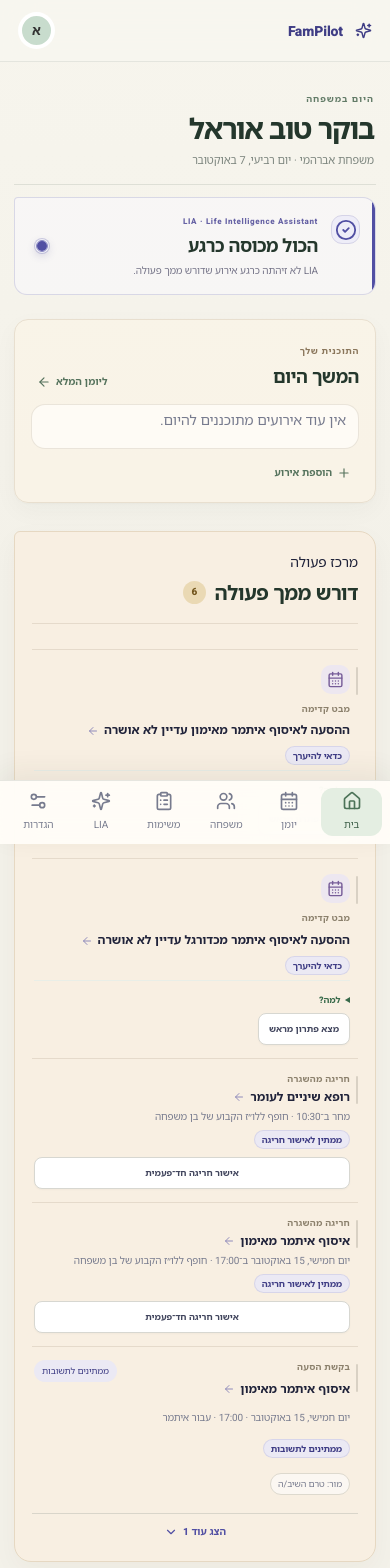
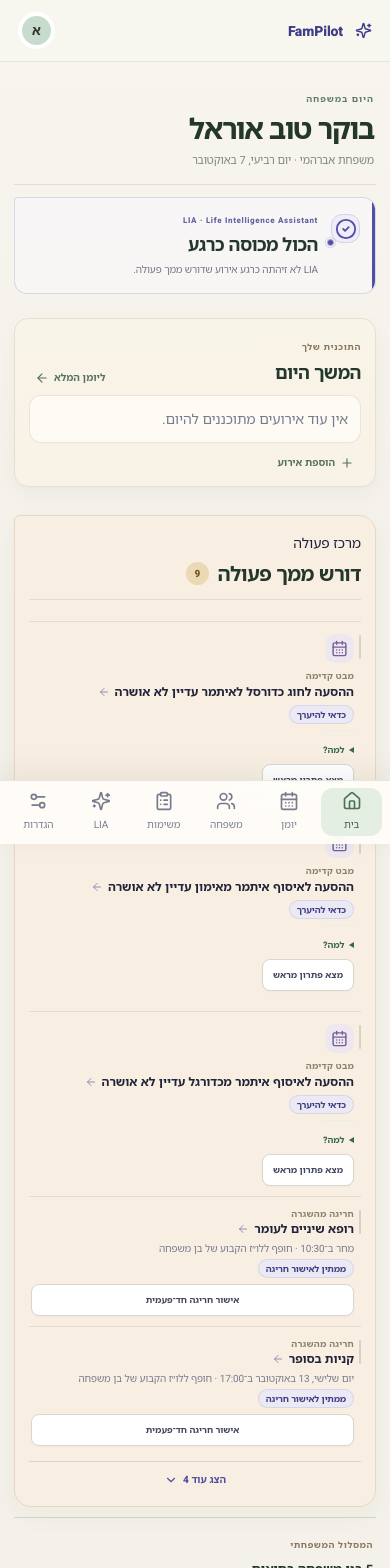
Before and after one commit to noamc24/Family-AutoPilot, a React (Vite) app: page / in a window 390 px wide. Shown: the top 1568 px of the page. Built offline with nearby package versions, Linux system fonts and the light colour scheme.

Commit message:
feat: update event details and improve layout for better family coordination

```diff
--- a/src/data.ts
+++ b/src/data.ts
@@ -171,11 +171,12 @@ export const initialData: AppData = {
   ] }],
   events: [
     { id: 'dentist', familyId: DEFAULT_FAMILY_ID, title: 'רופא שיניים לעומר', date: localDate(1), time: '10:30', endTime: '11:15', icon: '🦷', participantIds: ['noa', 'Mor'], responsibleId: 'Mor', details: 'מור מלווה את עומר לתור', priority: 'high' },
-    { id: 'dance', familyId: DEFAULT_FAMILY_ID, title: 'חוג שחייה לעומר', date: localDate(2), time: '17:00', endTime: '18:00', icon: '🏊', participantIds: ['noa', 'Mor'], responsibleId: 'Mor', details: 'מור מסיעה את עומר לחוג', requiresDriver: true },
-    { id: 'temporary-wednesday-lesson', familyId: DEFAULT_FAMILY_ID, title: 'שיעור זמני', date: nextWednesday(), time: '19:30', endTime: '19:40', icon: '📝', participantIds: ['Orel'], responsibleId: 'Orel', details: 'אירוע זמני — ניתן לשנות את השם בהמשך' },
-    { id: 'football', familyId: DEFAULT_FAMILY_ID, title: 'חוג כדורגל לאיתמר', date: nextTuesday(), time: '18:00', endTime: '19:15', icon: '⚽', participantIds: ['Itamar', 'Orel'], responsibleId: 'Orel', details: 'אוראל מסיע את איתמר לחוג', requiresDriver: true },
+    { id: 'dance', familyId: DEFAULT_FAMILY_ID, title: 'חוג מולטי ספורט לעומר', date: nextTuesday(), time: '16:30', endTime: '17:30', icon: '🏃', participantIds: ['noa', 'Mor'], responsibleId: 'Mor', details: 'מור לוקחת את עומר לחוג ומחזירה אותו הביתה', requiresDriver: true },
+    { id: 'business-simulation-course', familyId: DEFAULT_FAMILY_ID, title: 'קורס סימולציה אסטרטגית לעסקים', date: nextWednesday(), time: '16:30', endTime: '18:45', icon: '📊', participantIds: ['Mor'], responsibleId: 'Mor', details: 'קורס של מור בסימולציה אסטרטגית לעסקים' },
+    { id: 'product-management-course', familyId: DEFAULT_FAMILY_ID, title: 'קורס ניהול מוצר', date: nextWednesday(), time: '19:00', endTime: '21:15', icon: '💡', participantIds: ['Mor'], responsibleId: 'Mor', details: 'בין 19:30 ל־19:40 מור מציגה את פרויקט אוטופיילוט כחלק מובנה מהקורס' },
+    { id: 'football', familyId: DEFAULT_FAMILY_ID, title: 'חוג כדורסל לאיתמר', date: nextThursday(), time: '16:30', endTime: '18:00', icon: '🏀', participantIds: ['Itamar'], responsibleId: 'Orel', details: 'איתמר הולך לחוג לבד; אוראל אחראי על ההחזרה', requiresDriver: true },
     { id: 'orel-haircut', familyId: DEFAULT_FAMILY_ID, title: 'תספורת לאוראל', date: nextWednesday(), time: '18:00', endTime: '18:30', icon: '✂️', participantIds: ['Orel'], responsibleId: 'Orel', details: 'תור במספרה' },
-    { id: 'supermarket', familyId: DEFAULT_FAMILY_ID, title: 'קניות בסופר', date: nextThursday(), time: '18:00', endTime: '19:00', icon: '🛒', participantIds: ['Orel'], responsibleId: 'Orel', details: 'אוראל אחראי על הקניות השבועיות לבית' },
+    { id: 'supermarket', familyId: DEFAULT_FAMILY_ID, title: 'קניות בסופר', date: nextTuesday(), time: '17:00', endTime: '19:00', icon: '🛒', participantIds: ['Orel'], responsibleId: 'Orel', details: 'אוראל הולך לקניות אחרי העבודה וחוזר סביב 19:00' },
     { id: 'tomer-bar-mitzvah', familyId: DEFAULT_FAMILY_ID, title: 'בר מצווה לתומר', date: nextThursday(), time: '19:30', endTime: '22:30', icon: '🎉', participantIds: ['Mor', 'Orel', 'Itamar', 'noa', 'yehonatan'], responsibleId: '', details: 'בר המצווה של תומר, בן הדוד' },
     { id: 'parents-meeting', familyId: DEFAULT_FAMILY_ID, title: 'אסיפת הורים', date: localDate(5), time: '18:30', endTime: '19:30', icon: '🏫', participantIds: ['Mor', 'Orel', 'Itamar'], responsibleId: 'Mor', details: 'אסיפת הורים בבית הספר של איתמר' },
     { id: 'dinner', familyId: DEFAULT_FAMILY_ID, title: 'ארוחת ערב משפחתית', date: localDate(6), time: '19:30', endTime: '20:30', icon: '🍽️', participantIds: ['Mor', 'Orel', 'Itamar', 'noa', 'yehonatan'], responsibleId: '', details: 'כולם יחד' },
--- a/src/premium.css
+++ b/src/premium.css
@@ -392,9 +392,9 @@ p { color: var(--fp-body); }
 .concept-e-home .lia-section-icon { width: 34px; height: 34px; color: var(--fp-indigo); background: #eeedf8; border-color: #d5d3e7; border-radius: 11px; }
 .concept-e-home .lia-section-heading > div > span { color: #6763a5; font-size: 8px; font-weight: 800; letter-spacing: .08em; }
 .concept-e-home .lia-priority > .lia-live-dot {
-  position: absolute; z-index: 2; left: 44px; top: 50%; width: 17px; height: 17px; display: block;
-  transform: translateY(-50%); border: 3px solid rgba(255,255,255,.92); border-radius: 50%;
-  background: var(--fp-indigo); box-shadow: 0 0 0 1px rgba(81,79,163,.25), 0 3px 9px rgba(63,61,133,.18);
+  position: absolute; z-index: 2; inset-inline-start: 47px; top: 43px; width: 10px; height: 10px; display: block;
+  border: 2px solid rgba(255,255,255,.96); border-radius: 50%;
+  background: var(--lia-tone); box-shadow: 0 0 0 1px var(--lia-tone-line);
 }
 .concept-e-home .lia-priority > .lia-live-dot::after {
   content: ""; position: absolute; inset: -1px; border: 1px solid var(--fp-indigo);
@@ -407,6 +407,9 @@ p { color: var(--fp-body); }
 }
 .concept-e-home .lia-section-heading h2 { margin-top: 4px; font-size: 19px; }
 .concept-e-home .lia-section-heading p { color: #757488; }
+.concept-e-home .lia-priority.lia-all-good { padding-block: 16px; }
+.concept-e-home .lia-priority.lia-all-good .lia-section-heading { margin-bottom: 0; }
+.concept-e-home .lia-priority.lia-all-good > .lia-live-dot { top: 40px; }
 .concept-e-home .lia-card-grid { position: relative; z-index: 1; gap: 12px; }
 .concept-e-home .lia-card {
   padding: 14px 2px 2px; border: 0; border-top: 1px solid rgba(84,80,151,.14); border-radius: 0;
@@ -439,29 +442,48 @@ p { color: var(--fp-body); }
 .concept-e-home .lia-member-picker small { color:#89879b; font-size:10px; line-height:1.15; }
 .concept-e-home .lia-handled { padding: 12px 2px 0; border: 0; border-top: 1px solid rgba(75,111,82,.14); border-radius: 0; background: transparent; }
 
-.concept-e-agenda { margin-top: 0; padding: 22px 24px 18px; border: 1px solid #e8dfcf; border-radius: 15px; background: rgba(251,244,231,.74); box-shadow: var(--home-shadow); }
-.concept-e-section-heading { margin-bottom: 13px; }
+.concept-e-agenda { margin-top: 0; padding: 18px 20px 14px; border: 1px solid #e8dfcf; border-radius: 15px; background: rgba(251,244,231,.74); box-shadow: var(--home-shadow); }
+.concept-e-section-heading { margin-bottom: 10px; }
 .concept-e-section-heading span, .concept-e-family-note > span, .concept-e-attention-zone > header > span { color: #8a765b; }
 .concept-e-section-heading h2 { font-size: 20px; }
 .concept-e-section-heading button, .concept-e-add { color: #56735d; }
 .concept-e-section-heading button:hover, .concept-e-add:hover { color: var(--home-ink); }
-.concept-e-agenda .home-brief { padding: 4px 17px; border-color: rgba(115,91,58,.14); border-radius: 14px; background: rgba(255,253,248,.82); box-shadow: none; }
+.concept-e-agenda .home-brief { padding: 3px 15px; border-color: rgba(115,91,58,.14); border-radius: 12px; background: rgba(255,253,248,.82); box-shadow: none; }
+.concept-e-agenda .home-brief > .quiet-copy { margin: 0; padding: 10px 2px; text-align: right; line-height: 1.45; }
+.concept-e-agenda:has(.home-brief > .quiet-copy) { padding-block: 15px 11px; }
+.concept-e-agenda:has(.home-brief > .quiet-copy) .concept-e-section-heading { margin-bottom: 8px; }
 .concept-e-agenda .brief-list::before { background: #d4c6ae; }
-.concept-e-agenda .brief-row { min-height: 64px; }
+.concept-e-agenda .brief-row { min-height: 54px; padding-block: 8px; align-items: center; }
+.concept-e-agenda .brief-row:not(:has(> b)) { grid-template-columns: 52px minmax(0,1fr); }
+.concept-e-agenda .brief-row > span { min-width: 0; text-align: right; }
+.concept-e-agenda .brief-row strong { display: block; line-height: 1.35; }
+.concept-e-agenda .brief-row small { line-height: 1.35; }
+.concept-e-agenda .brief-list:has(.brief-row:only-child)::before { display: none; }
 .concept-e-agenda .brief-row::before { background: #708c73; border-color: #fffaf0; box-shadow: 0 0 0 1px #adc0ad; }
 .concept-e-agenda .brief-row.task::before { background: #c18a43; box-shadow: 0 0 0 1px #d8b47c; }
 .concept-e-agenda .brief-row:hover { background: rgba(239,232,217,.5); }
 .concept-e-agenda .brief-row time { color: #46644f; }
-.concept-e-add { margin-top: 10px; padding: 6px 8px; border-radius: 8px; }
+.concept-e-add { margin-top: 7px; padding: 5px 7px; border-radius: 8px; }
 .concept-e-add:hover { background: rgba(255,255,255,.55); }
 
 .concept-e-attention-zone.action-center {
-  margin-top: 20px; padding: 22px 27px 15px; border: 1px solid #e6d8c2; border-radius: 7px 20px 20px 20px;
+  width:100%; margin:18px 0 0; padding:18px 24px 11px; border:1px solid #e6d8c2; border-radius:7px 20px 20px 20px;
   background: #f8efe2; box-shadow: 0 9px 26px rgba(83,63,38,.04);
 }
-.action-center-header { border-color: rgba(104,79,48,.13); }
+.action-center-header { align-items:center; margin-bottom:4px !important; padding-bottom:12px; border-color: rgba(104,79,48,.13); }
 .action-center-header h2 b { color: #72551d; background: #ead9b4; }
-.concept-e-attention-zone .action-center-item { border-color: rgba(104,79,48,.13); }
+.concept-e-attention-zone .action-center-item { min-height:0; gap:8px 14px; padding:11px 7px 11px 2px; border-color: rgba(104,79,48,.13); }
+.concept-e-attention-zone .action-center-item::before { top:13px; height:24px; }
+.concept-e-attention-zone .action-center-copy { display:flex; flex-direction:column; align-items:flex-start; gap:2px; text-align:right; }
+.concept-e-attention-zone .action-center-copy p { display:-webkit-box; overflow:hidden; -webkit-box-orient:vertical; -webkit-line-clamp:2; }
+.concept-e-attention-zone .action-center-kind { margin-bottom:0; }
+.concept-e-attention-zone .action-center-state { margin-top:3px; }
+.concept-e-attention-zone .workflow-actions,
+.concept-e-attention-zone .decision-actions,
+.concept-e-attention-zone .request-actions,
+.concept-e-attention-zone .recommendation { margin-top:5px; }
+.concept-e-attention-zone .workflow-actions { margin-top:0; }
+.concept-e-attention-zone .action-center-group:empty { display:none; }
 .concept-e-attention-zone .decision-icon, .concept-e-attention-zone .forecast-icon, .concept-e-attention-zone .request-icon { color: #765c98; background: #ede7f0; border-radius: 10px; }
 .concept-e-attention-zone .response-list span { background: rgba(255,255,255,.55); }
 
@@ -508,13 +530,17 @@ p { color: var(--fp-body); }
   .concept-e-state { margin: 9px 7px 0; padding-inline: 9px; }
   .concept-e-state-status { padding-inline: 7px; }
   .concept-e-home .lia-priority { padding: 17px 15px 16px 19px; border-radius: 4px 13px 13px 13px; }
-  .concept-e-home .lia-priority > .lia-live-dot { left: 20px; width: 14px; height: 14px; border-width: 2px; }
+  .concept-e-home .lia-priority > .lia-live-dot { inset-inline-start: 40px; top: 40px; width: 9px; height: 9px; border-width: 2px; }
   .concept-e-home .lia-card { padding: 13px 1px 1px; }
   .concept-e-home .lia-card + .lia-card { padding: 13px 1px 1px; }
-  .concept-e-agenda { padding: 18px 16px 15px; border-radius: 14px; }
-  .concept-e-agenda .home-brief { padding-inline: 12px; }
-  .concept-e-agenda .brief-row { grid-template-columns: 47px minmax(0,1fr) 12px; }
-  .concept-e-attention-zone.action-center { width: auto; margin: 16px 0 0; padding: 19px 17px 12px; border-radius: 6px 17px 17px 17px; }
+  .concept-e-agenda { padding: 16px 14px 12px; border-radius: 14px; }
+  .concept-e-agenda .home-brief { padding-inline: 10px; }
+  .concept-e-agenda .brief-row { grid-template-columns: 44px minmax(0,1fr) 12px; min-height:50px; }
+  .concept-e-agenda .brief-row:not(:has(> b)) { grid-template-columns:44px minmax(0,1fr); }
+  .concept-e-attention-zone.action-center { width: auto; margin: 14px 0 0; padding: 16px 14px 9px; border-radius: 6px 17px 17px 17px; }
+  .action-center-header { padding-bottom:10px; }
+  .concept-e-attention-zone .action-center-item { gap:6px; padding-block:10px; }
+  .concept-e-attention-zone .action-center-copy { gap:1px; }
   .concept-e-context { grid-template-columns: 1fr; gap: 10px; margin-top: 10px; }
   .concept-e-context > * { min-height: 0; padding-block: 14px; }
   .concept-e-details { grid-template-columns: 1fr; gap: 12px; margin-top: 14px; }
```
Also changed, not shown: 1 other file (tests, documents, lock files or other folders).
